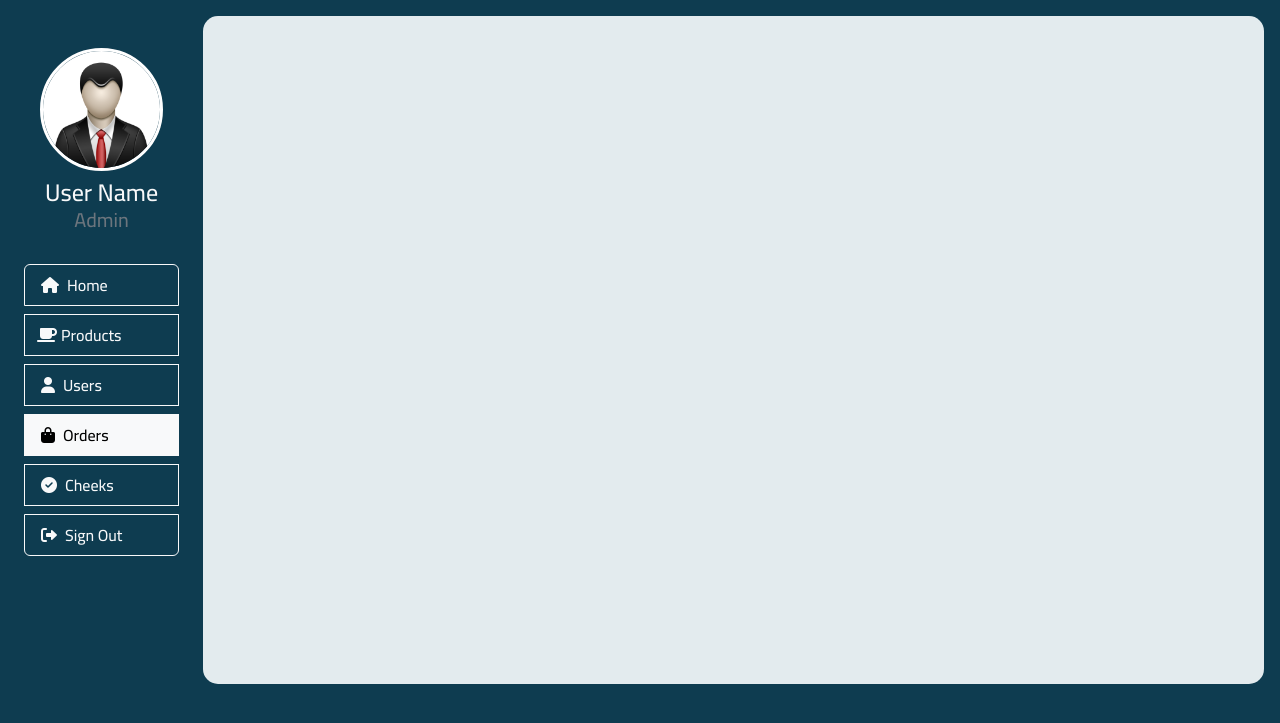
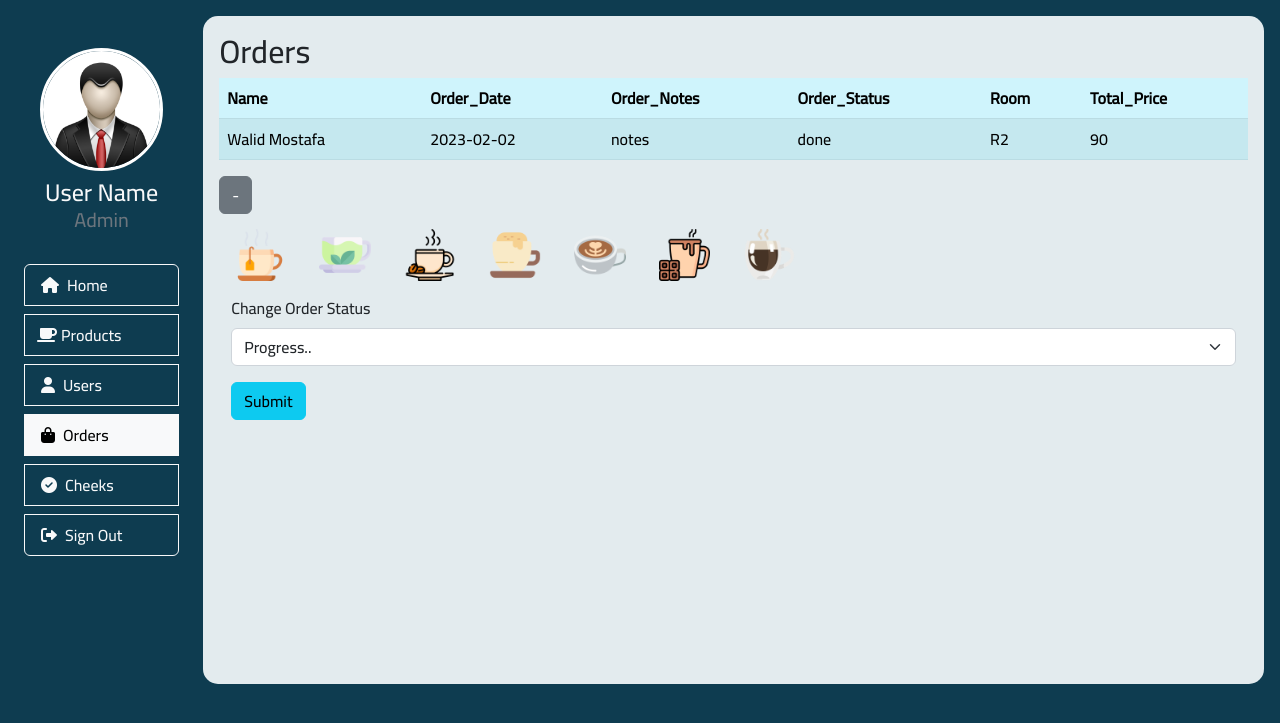
Before and after one commit to WalidMF/Coffee_Shop, a PHP site: page /Coffee_Shop-main/Admin_Orders.php in a window 1280 px wide. Shown: the top 723 px of the page. Run offline with PHP 8.4, Linux system fonts and the light colour scheme; data comes from the database, SQL or seed files in the repository.

Commit message:
add admin order page

```diff
--- a/Admin_Orders.php
+++ b/Admin_Orders.php
@@ -1,3 +1,59 @@
+<?php
+$con = new PDO('mysql:host=localhost;dbname=coffe_shop', 'khaled', '');
+$alldata = [];
+
+function all(&$alldata)
+{
+    global $con;
+    $query = "
+    SELECT n.name as Name,o.date as Order_Date, e.notes as Order_Notes,e.status as Order_Status, e.room as Room,e.total as Total_Price
+    FROM orders_info e
+    INNER JOIN users n
+    ON n.id=e.id
+    INNER JOIN orders o
+    ON e.id = o.id;
+    ";
+    $sql = $con->prepare($query);
+    $sql->execute();
+    $alldata[] = $sql->fetchAll(PDO::FETCH_ASSOC);
+
+}
+
+function showData($data){
+    ?>
+    <tbody>
+        <?php foreach ($data as $resource) : ?>
+        <tr>
+            <?php foreach ($resource as $key => $value) : ?>
+            <td> <?php echo $value ?> </td>
+            <?php endforeach; ?>
+        </tr>
+        <?php endforeach; ?>
+    </tbody>
+<?php };
+
+
+
+if(isset($_POST['submit'])){
+    $selected = $_POST['status'];
+    $query = "UPDATE orders_info SET status='$selected' where id=1";
+    $sql = $con->prepare($query);
+    $sql->execute();
+}
+all($alldata);
+
+function images()
+{
+    global $con;
+    $query = "
+    SELECT picture FROM `products` WHERE category_id=1;
+    ";
+    $sql = $con->prepare($query);
+    $sql->execute();
+    return $sql->fetchAll(PDO::FETCH_ASSOC);
+}
+
+?>
 <!DOCTYPE html>
 <html lang="en">
 
@@ -18,7 +74,6 @@
         <link rel="stylesheet" href="Assets/Styles/style_main.css">
 
     </head>
-
     <body>
 
 <div class="m-0 p-3 h-100 w-100 d-flex">
@@ -41,6 +96,29 @@
     <!-- Main Section -->
 <div class="main_section_style m-0 p-3">
 
+    <h2>Orders</h2>
+    <?php foreach ($alldata as $data) : ?>
+        <table id="example" class="table table-info table-striped dt-responsive nowrap" style="width:100%">
+        <thead>
+        <tr>
+            <?php foreach ($data[0] as $header_key => $header_value) : ?>
+            <th>
+                <?php echo $header_key; ?>
+            </th>
+            <?php endforeach; ?>
+        </tr>
+    </thead>
+    <?php showData($data)?>
+</table>
+<input class="btn btn-secondary " type="submit" data="hide" value="-" id="click">
+<div class="img-box" id="para">
+    <?php
+        $images = images();
+        foreach ($images as $img):?>
+        <img src="./Assets/Images/Products/<?php echo $img['picture']?>" class="card-img-top" style="width: 5%;height:5%;margin:15px">
+        <?php endforeach?>
+    </div>
+    <?php endforeach; ?>
 
 
 
@@ -53,14 +131,47 @@
 
 
 
+
+<div class="container">
+<form action="http://localhost/Coffee_Shop-main/orders.php#" method="post">
+
+        <label  class="form-label">Change Order Status</label>
+        <select class="selectpicker form-select " aria-label="Default select example" name="status">
+            <option value="progress">Progress..</option>
+            <option value="processing">Processing</option>
+            <option value="Out_Of_Delivery">Out Of Delivery</option>
+            <option value="done">Done!</option>
+            <option value="cancel">Cancelled</option>
+        </select>
+    <input class="btn btn-info mt-3 mb-3"type="submit" name="submit" vlaue="submit">
+</form>
+
+</div>
 </div>
 </div>
 
+<?php
+
+?>
 
         <!-- Bootstrap JS -->
         <script src="https://cdn.jsdelivr.net/npm/bootstrap@5.2.3/dist/js/bootstrap.bundle.min.js"></script>
-
-
     </body>
 
 </html>
+<script>
+let click = document.getElementById("click")
+let para = document.getElementById("para")
+click.addEventListener("click",e =>{
+    e.preventDefault()
+    if (click.getAttribute("data") === "hide") {
+        click.setAttribute("data","show")
+        click.setAttribute("value", "+")
+        para.style.display = "none"
+    } else {
+    click.setAttribute("data", "hide")
+    click.setAttribute("value", "-")
+    para.style.display = "block"
+    }
+})
+</script>
```
Lines whose indentation alone changed are shown as unchanged.
